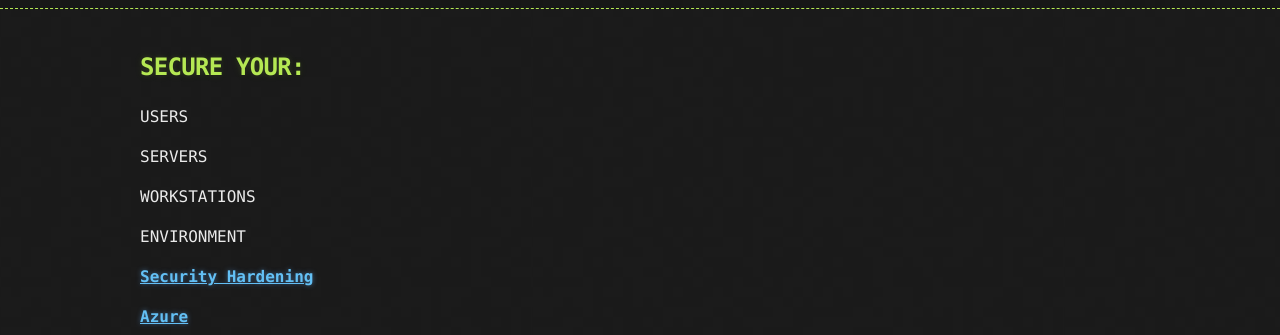
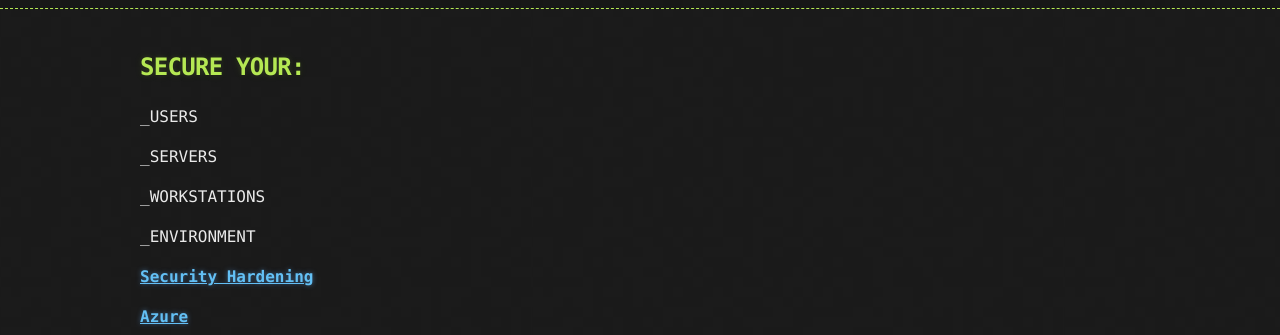
Before and after one commit to shnlnryn/blog, a Jekyll site: the page built from index.md, in a window 1280 px wide and 900 px high. Shown: the part 124-459 px from the top of the window. Built offline with Jekyll 4.4.1, drawn with Linux system fonts in a browser that asks for light colours; our own code applies the rules of GitHub Pages for plain Markdown files.

```diff
--- a/index.md
+++ b/index.md
@@ -6,13 +6,18 @@ layout: default
 
 ## **SECURE YOUR:**
 
-   USERS
+   _USERS
 
-   SERVERS
+   _SERVERS
 
-   WORKSTATIONS
+   _WORKSTATIONS
 
-   ENVIRONMENT
+   _ENVIRONMENT
+
+
+
+
+
 
 
 
```
